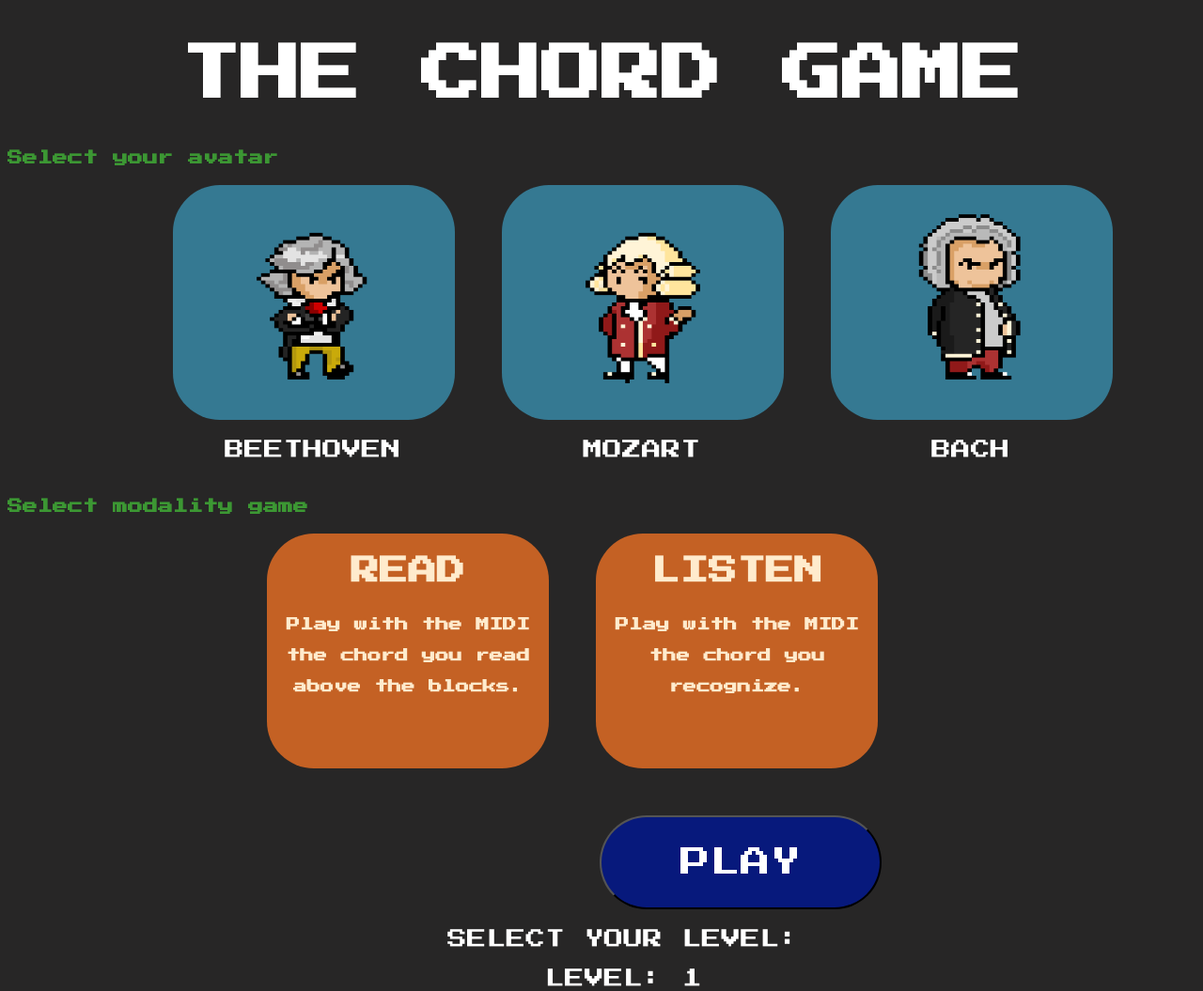
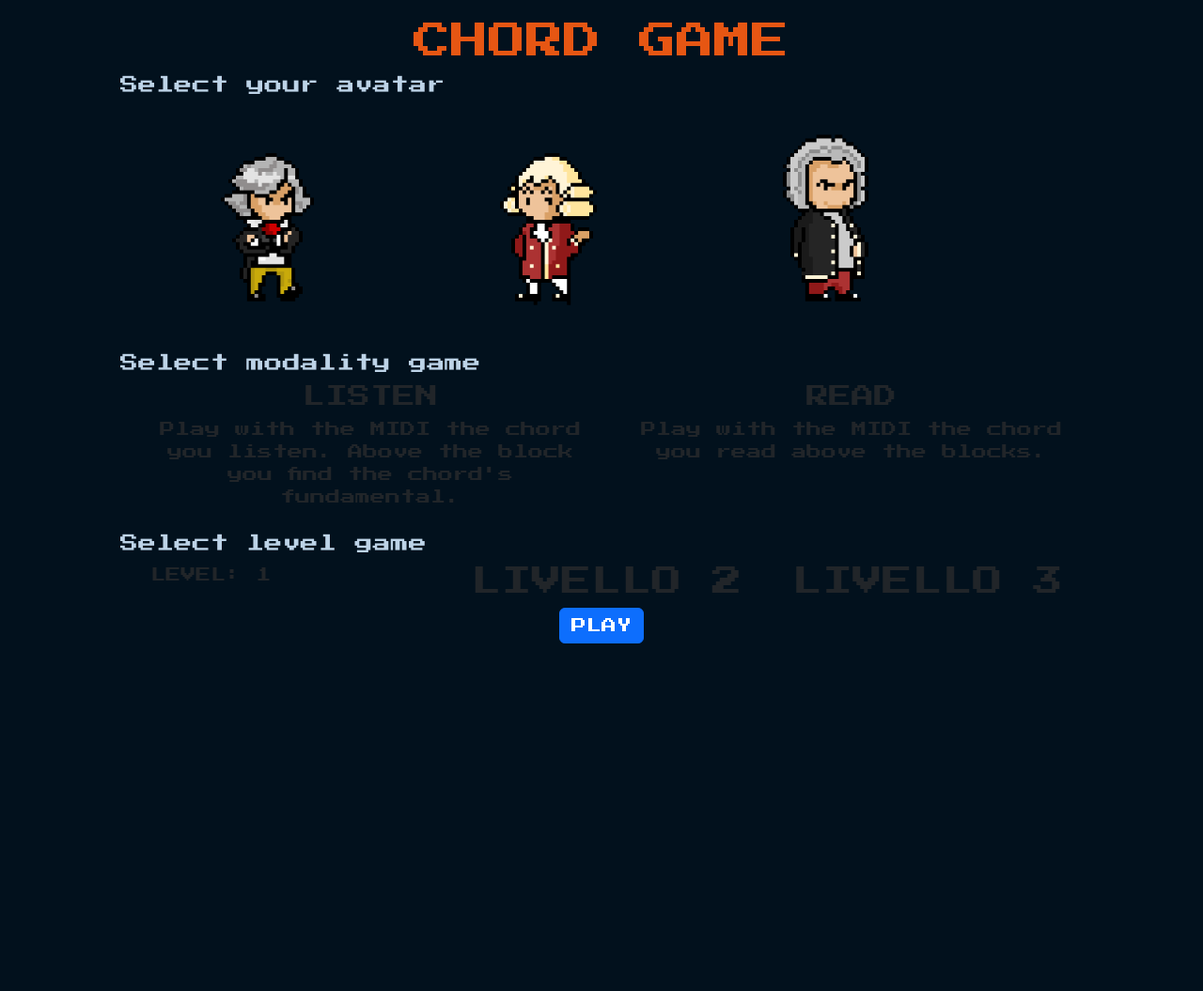
Before and after one commit to PierluT/Chord-Game, a plain HTML site: page index.html in a window 1280 px wide. Shown: the whole page at 94% size. After the commit the page ends 800 px from the top, so only its background shows below. Drawn offline with nearby package versions, Linux system fonts and the light colour scheme; no server answers; a script that the page names is missing.

Commit message:
bootsrap implementato, grafica home giusta

```diff
--- a/css/homepage.css
+++ b/css/homepage.css
@@ -1,67 +1,34 @@
-
-@import url(https://fonts.googleapis.com/css?family=Bungee+Shade);
 @import url(https://fonts.googleapis.com/css?family=Press+Start+2P);
 
-/*-- general settings --*/
-body {
-    background: rgb(39, 38, 38);
-}
-
-#schermataIniziale{
-    justify-content:center;
-}
-
-h1{
-    font-size: 4em;
-    padding-top: 10px;
-    padding: 5px;
-    color: white;
+body{
+    background-color: rgb(2, 17, 29);
     font-family: "Press Start 2P";
-    text-align: center;
-}
-
-h2 {
-    color: blanchedalmond;
-    font-size: 1.4em;
-    font-family: "Press Start 2P";
-}
-
-h4{
-  color: rgb(60, 151, 51);
-  font-size: 1em;
-  font-family: "Press Start 2P";
-}
-p{
-    font-size: 2em;
-    font-family: "Press Start 2P";
-}
-
-#avatarMenu{
-    display:flex;
-    width: 100vh;
     margin-left: 10%;
     margin-right: 10%;
 }
 
-#modeMenu{
-  display:flex;
-  margin-left: 10%;
-  margin-right: 10%;
+h1{
+    text-align: center;
+    color: rgb(230, 86, 19);
+    margin-top: 2%;
 }
 
-#levelMenu{
-  display:flex;
-  margin-left: 10%;
-  margin-right: 10%;
-  inset-block: auto;
+h3{
+  color: rgb(189, 211, 231);
+  font-size: 1.2rem;
+  margin-bottom: 1%;
+  margin-top: 1%;
 }
 
-.png{
-    width: 300px;
-    height: 250px;
-    margin-left: 50px;
-    background-color:  rgb(53, 121, 146);
-    border-radius:50px;
+h4{
+  text-align: center;
+}
+
+.col-4 {
+  width: 27%;
+  height: 27%;
+  vertical-align: top;
+  margin-left: 2%;
 }
 
 #mozart{
@@ -70,6 +37,13 @@ p{
     animation-iteration-count: infinite;
 }
 
+#mozart:hover {
+  transform: scale(1.1);
+}
+
+#mozart:active, #mozart:focus {
+  border:  5px solid rgb(132, 222, 13);
+}
 
 @keyframes mozart {
     0% {
@@ -119,23 +93,20 @@ p{
     }
   }
 
-  .player_box_mozart {
-    transform: scale(1);
-  }
-
-  .player_box_mozart:hover {
-    transform: scale(1.1);
-  }
-
-  #mozart:active, #mozart:focus {
-    border:  5px solid rgb(132, 222, 13);
-  }
-
   #beethoven{
     animation-name: beethoven;
     animation-duration: 2s;
     animation-iteration-count: infinite;
 }
+
+#beethoven:hover {
+  transform: scale(1.1);
+}
+
+#beethoven:active, #beethoven:focus {
+  border:  5px solid rgb(132, 222, 13);
+}
+
 
   @keyframes beethoven {
     0% {
@@ -191,25 +162,19 @@ p{
       }
 }
 
- .player_box_beethoven {
-    transform: scale(1);
-  }
-
-  .player_box_beethoven:hover {
-    transform: scale(1.1);
-  }
-
-  #beethoven:active, #beethoven:focus {
-    border:  5px solid rgb(132, 222, 13);
-  }
-
-
 #bach {
   animation-name: bach;
   animation-duration: 2s;
   animation-iteration-count: infinite;
 }
 
+#bach:hover {
+  transform: scale(1.1);
+}
+
+#bach:active, #bach:focus {
+  border:  5px solid rgb(132, 222, 13);
+}
 
 @keyframes bach {
   0% {
@@ -262,93 +227,22 @@ p{
   }
 }
 
-  .player_box_bach {
-    transform: scale(1);
+.col{
+  margin-left: 2%;
 }
 
-  .player_box_bach:hover {
+.col:hover {
   transform: scale(1.1);
 }
 
-  #bach:active, #bach:focus {
-    border:  5px solid rgb(132, 222, 13);
-  }
-
-.name{
-    float: inherit;
-    color: white;
-    font-size: 1.3em;
-    padding-left: 47px;
+p{
   text-align: center;
 }
 
-#readMode{
-    width: 300px;
-    height: 250px;
-    background-color:  rgb(196, 97, 36);
-    margin-left: 150px;
-    border-radius:50px;
-}
-
-#readMode {
-    transform: scale(1);
-  }
-
-  #readMode:hover {
-    transform: scale(1.1);
-  }
-
-  #readMode:active, #readMode:focus {
-    border:  5px solid rgb(132, 222, 13);
-  }
-
-#listenMode{
-    width: 300px;
-    height: 250px;
-    background-color: rgb(196, 97, 36);
-    margin-left: 50px;
-    border-radius:50px;
-}
-
-#listenMode {
-    transform: scale(1);
-  }
-
-  #listenMode:hover {
-    transform: scale(1.1);
-  }
-
-  #listenMode:active, #listenMode:focus {
-    border:  5px solid rgb(132, 222, 13);
-  }
-
-
-.earString{
-    font-family: "Press Start 2P";
-    text-align: center;
-    font-size: 1.9em;
-}
-
-.description{
-    font-family: "Press Start 2P";
-    text-align: center;
-    color: blanchedalmond;
-    font-size: 0.9em;
-    line-height: 2.3em;
-}
-
-#playButton{
-    width: 300px;
-    height: 100px;
-    margin-left: 630px;
-    margin-top: 50px;
-    font-size: 2em;
-    font-family: "Press Start 2P";
-    color: white;
-    background-color: rgb(7, 25, 124);
-    border-radius:50px;
-
-}
 #schermataGioco{
   display: none;
 }
+
+#dialog{
+  display: none;
+}
--- a/css/style.css
+++ b/css/style.css
@@ -19,16 +19,6 @@ canvas {
     animation-duration: 2s;
     animation-iteration-count: infinite;
 }
-
-#livelloScelto{
-    font-family: "Press Start 2P";
-    float: inherit;
-    color: white;
-    font-size: 1.3em;
-    padding-left: 47px;
-    text-align: center;
-}
-
 #vite{
     font-family: "Press Start 2P";
     text-align: right;
--- a/index.html
+++ b/index.html
@@ -1,57 +1,73 @@
-<!DOCTYPE html>
-<html>
+<!doctype html>
+<html lang="en">
   <head>
     <meta charset="utf-8">
     <meta name="viewport" content="width=device-width, initial-scale=1">
-          <link rel = "stylesheet" href = "css/style.css">
-          <link rel = "stylesheet" href = "css/homepage.css">
+    <script src="https://cdn.jsdelivr.net/npm/bootstrap@5.3.0-alpha1/dist/js/bootstrap.bundle.min.js" integrity="sha384-w76AqPfDkMBDXo30jS1Sgez6pr3x5MlQ1ZAGC+nuZB+EYdgRZgiwxhTBTkF7CXvN" crossorigin="anonymous"></script>
+    <link href="https://cdn.jsdelivr.net/npm/bootstrap@5.3.0-alpha1/dist/css/bootstrap.min.css" rel="stylesheet" integrity="sha384-GLhlTQ8iRABdZLl6O3oVMWSktQOp6b7In1Zl3/Jr59b6EGGoI1aFkw7cmDA6j6gD" crossorigin="anonymous">
     <script src="https://cdn.jsdelivr.net/npm/@tonaljs/tonal@4.6.5/browser/tonal.min.js"></script>
     <script src="https://code.jquery.com/jquery-3.6.0.js"></script>
     <link rel="stylesheet" href="https://code.jquery.com/ui/1.12.1/themes/base/jquery-ui.css">
     <script src="https://code.jquery.com/ui/1.12.1/jquery-ui.js"></script>
-
-          <title>Chord Game</title>
+    <link rel = "stylesheet" href = "css/style.css">
+    <link rel = "stylesheet" href = "css/homepage.css">
+    <title>The Chord Game</title>
 </head>
   <body>
  <div id="schermataIniziale">
-                <header>
-                    <h1>THE CHORD GAME</h1>
-                </header>
+  <h1> CHORD GAME</h1>
+    <h3 class="text-sm-left">Select your avatar</h3>
+    <div id="container-avatar" class="container">
+        <div class="row">
 
-                <h4>Select your avatar</h4>
-                <section id="avatarMenu">
-                    <div class="player_box_beethoven">
-                        <div class='png' id="beethoven" ></div>
-                        <p class="name" >BEETHOVEN</p>
-                    </div>
-                    <div class="player_box_mozart">
-                        <div class='png' id="mozart" ></div>
-                        <p class="name" >MOZART</p>
+            <div id="beethoven" class="col-4">
+                <img src="beethoven_front_dx_1.png">
+                <p>Beethoven</p>
             </div>
 
-                    <div class="player_box_bach">
-                        <div class="png" id="bach"></div>
-                            <p class="name">BACH</p>
+            <div id="mozart" class="col-4">
+                <img src="mozart_frontaledx_1.png" >
+                <p>Mozart</p>
             </div>
-                </section>
+            <div id="bach" class="col-4">
+                <img src="bach_front_dx_1.png" >
+                <p>Bach</p>
+            </div>
+        </div>
+    </div>
 
-                <h4>Select modality game</h4>
-                <section id="modeMenu">
-                     <div id="readMode">
-                    <h2 class="earString">READ</h2>
-                    <h3 class="description">Play with the MIDI the chord you read above the blocks.</h3>
+    <h3 class="text-sm-left">Select modality game</h3>
+    <div id="container-mode" class="container">
+        <div class="row">
+            <div id="listenMode" class="col">
+                <h4>LISTEN</h4>
+                <p>Play with the MIDI the chord you listen. Above the block you find the chord's fundamental.</p>
             </div>
-                    <div id="listenMode">
-                        <h2 class="earString">LISTEN</h2>
-                        <h3 class="description">Play with the MIDI the chord you recognize.</h3>
+            <div id="readMode" class="col">
+                <h4>READ</h4>
+                <p>Play with the MIDI the chord you read above the blocks.</p>
             </div>
-                </section>
-                <button id="playButton">PLAY</button>
-                <section id="levelSection">
-                    <p class="name">SELECT YOUR LEVEL: </p>
-                    <div id="livelloScelto"></div>
-                </section>
+        </div>
+    </div>
 
+    <h3 class="text-sm-left">Select level game</h3>
+    <div id="container-level" class="container">
+        <div class="row" >
+            <div id="livelloScelto" class="col" >
+                <h2 id="livello1" class="level"> LIVELLO 1</h2>
+            </div>
+            <div class="col">
+                <h2 id="livello2" class="level"> LIVELLO 2</h2>
+            </div>
+            <div class="col">
+                <h2 id="livello3" class="level"> LIVELLO 3</h2>
+            </div>
+        </div>
+    </div>
+
+    <div class="text-center">
+        <button id="playButton" class="btn btn-primary">PLAY</button>
+      </div>
     </div>
 
       <div id="schermataGioco">
@@ -75,9 +91,7 @@
         <img id="imgPlayerPerso" alt="gif animation">
     </div>
 
-            </div>
   </body>
-
   <script src = "js/ButtonKnob.js" ></script>
   <script src = "js/spriteAnimations.js" ></script>
   <script src = "js/background.js" ></script>
@@ -90,7 +104,4 @@
   <script src = "js/script.js" ></script>
   <script src = "js/lib/howler.js" ></script>
   <script src = "js/PianoSound.js" ></script>
-
-
-
 </html>
--- a/js/script.js
+++ b/js/script.js
@@ -110,7 +110,7 @@ window.addEventListener('keydown', function(event) {
             controlloPerdita(lastNoteReceived, arChord, arMIDI, indiceAr);
             break;
         case 'q': //su
-        if(lev=<3){
+        if(lev<=3){
             lev++;
             console.log("Level: ", lev)
             document.getElementById("livelloScelto").innerHTML = "LEVEL: " + lev;
```
Lines whose indentation alone changed are shown as unchanged.
